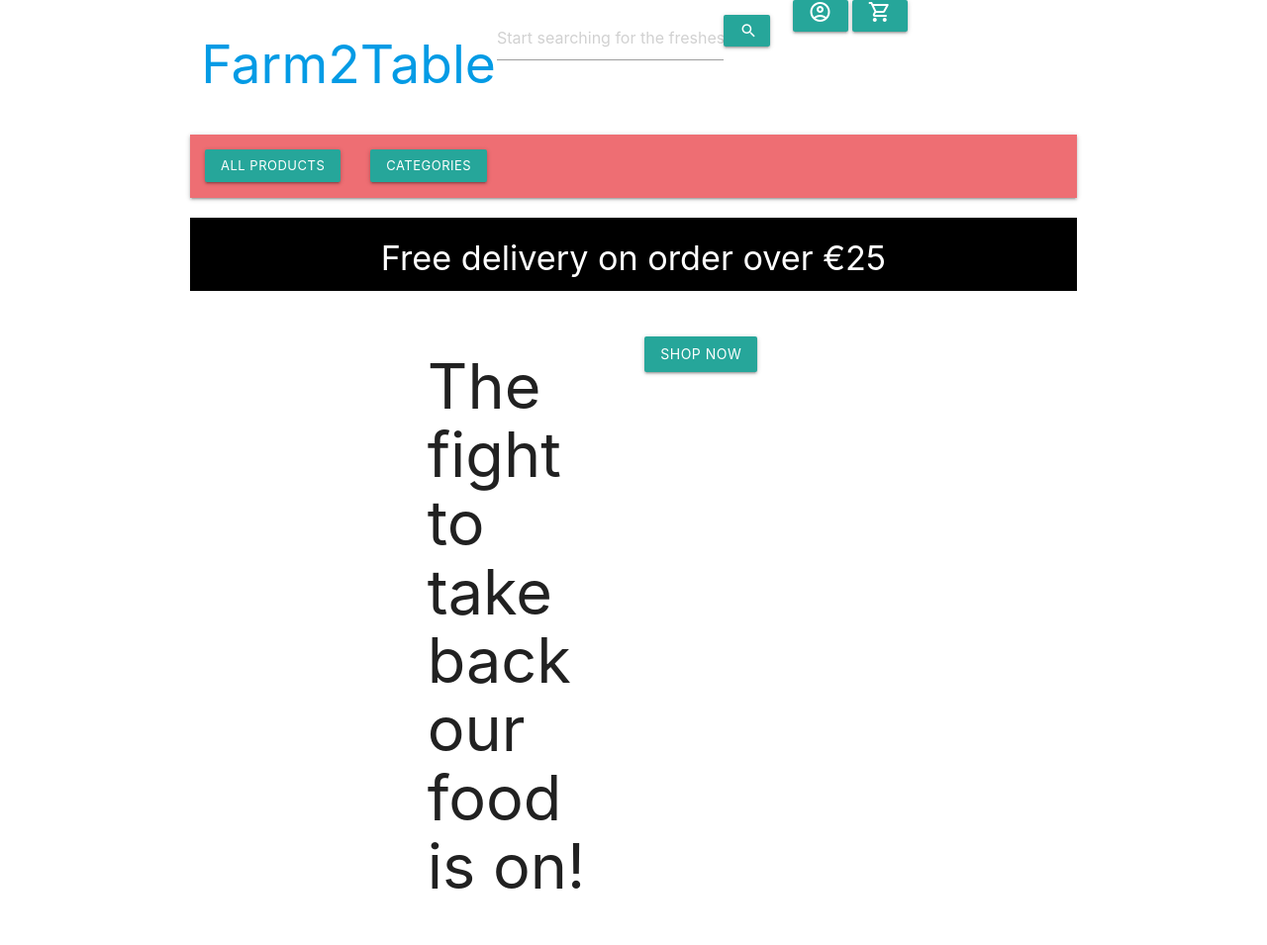
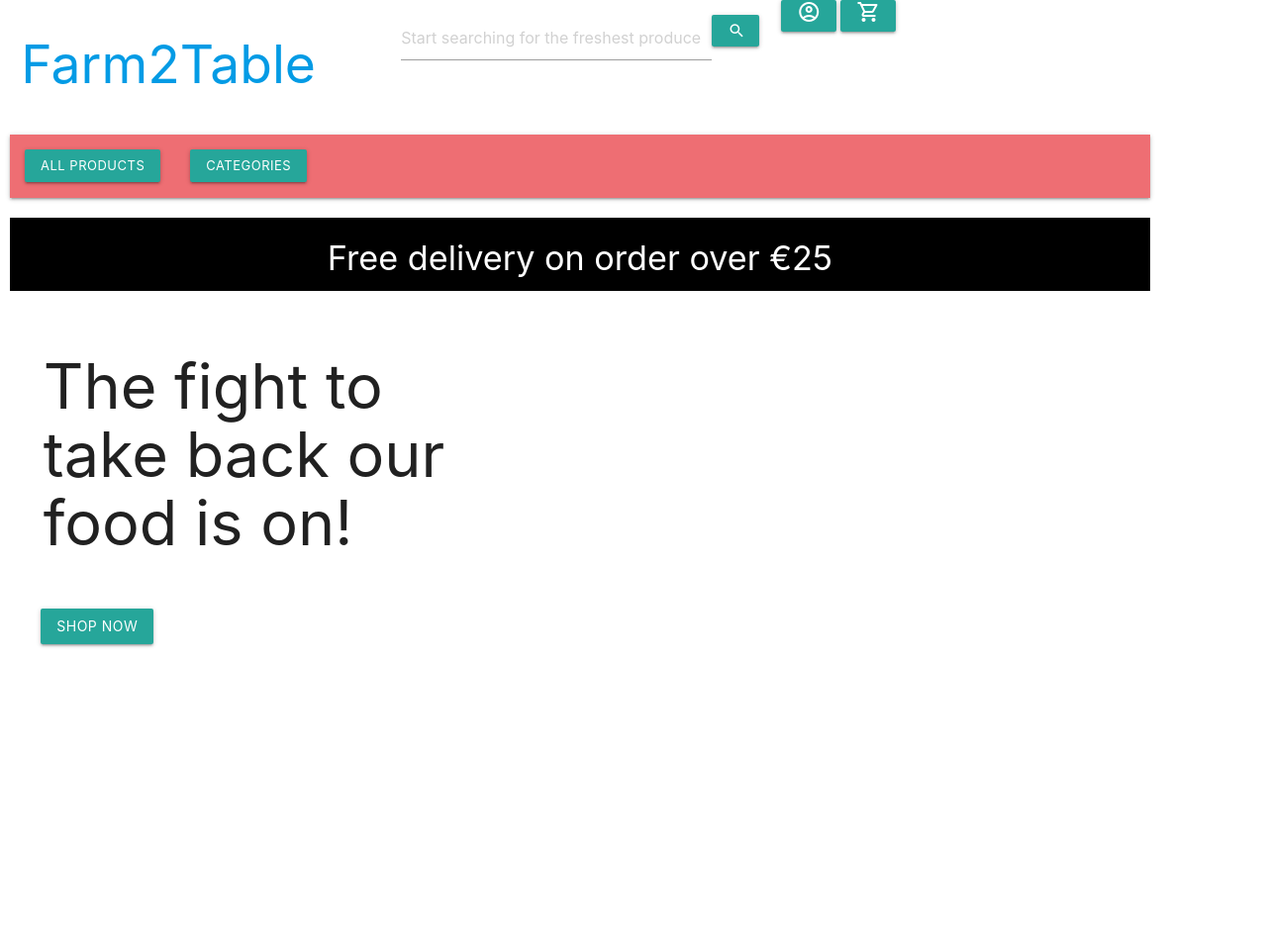
Before and after one commit to saoirse-defi/CI-MS4-Farm2Table, a Django app: page / in a window 1280 px wide. Shown: the whole page at 99% size. After the commit the page ends 654 px from the top, so only its background shows below. Run offline with Django 3.2, Linux system fonts and the light colour scheme.

Commit message:
try to fix container margin error

```diff
--- a/static/css/base.css
+++ b/static/css/base.css
@@ -25,6 +25,12 @@ body{
     z-index: -1;
 }
 
+.container{
+    margin: 0 10px 0 10px;
+    max-width: 1280px;
+    width: 90%;
+}
+
 #id_product_size{
     display: block;
 }
@@ -37,7 +43,7 @@ body{
 
 }
 
-@media (min-width: 992px) {
+@media (min-width: 1200px) {
     .container{
         max-width: 90%;
     }
```
